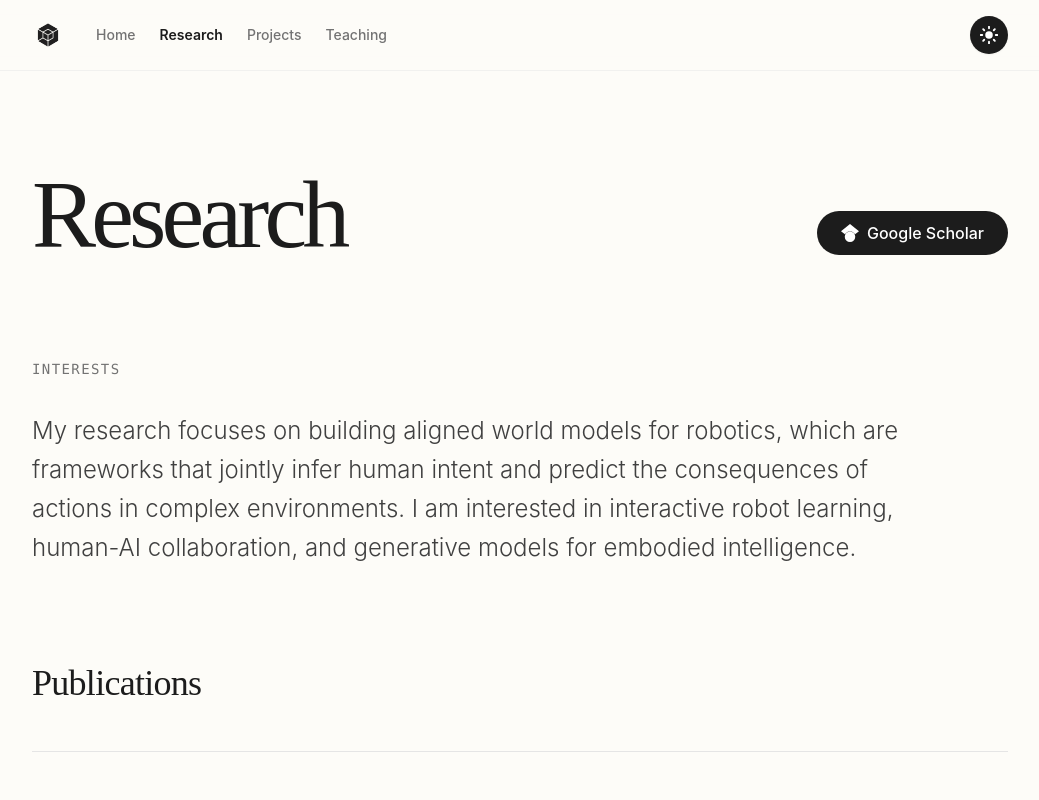
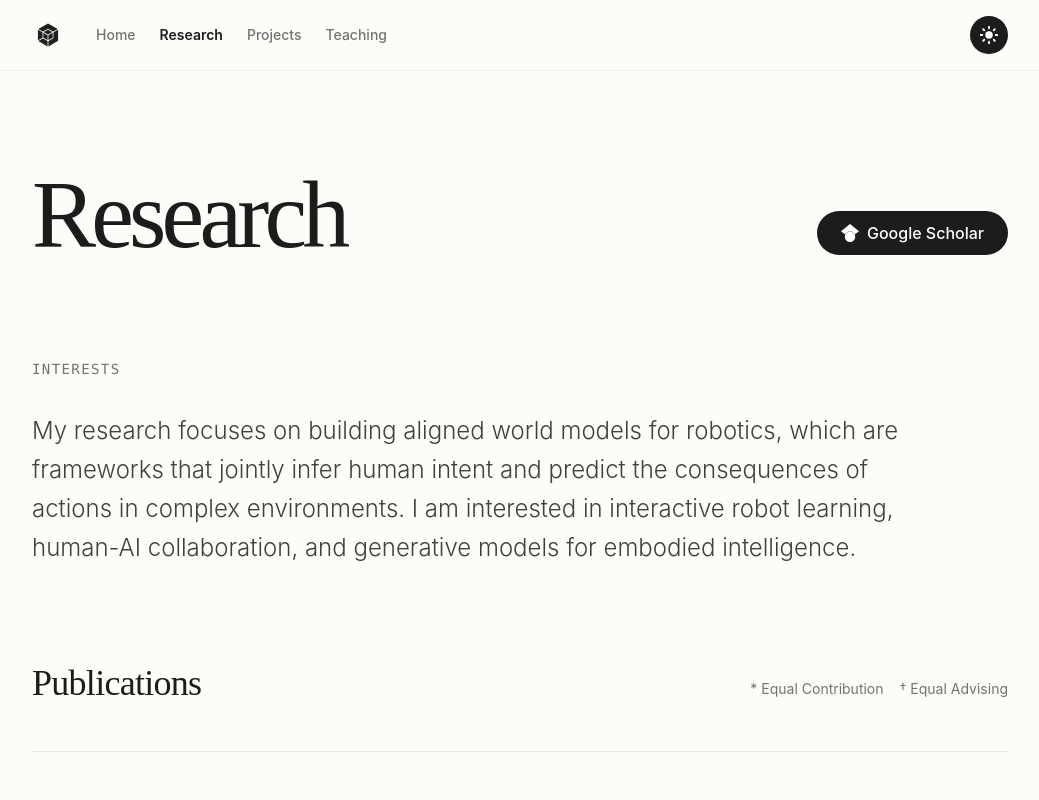
Before and after one commit to ethanvillalovoz/ethanvillalovoz.github.io, a Next.js app: page /research in a window 1280 px wide. Shown: the top 800 px of the page, without its empty margins (120-1159 px from the left). Built offline with nearby package versions, Linux system fonts and the light colour scheme.

Commit message:
Added equal contributions/advising legend

```diff
--- a/src/app/research/page.tsx
+++ b/src/app/research/page.tsx
@@ -9,6 +9,8 @@ interface Author {
 	name: string;
 	url?: string;
 	isMe?: boolean;
+	equalContribution?: boolean;
+	equalAdvising?: boolean;
 }
 
 interface Paper {
@@ -78,7 +80,13 @@ export default function ResearchPage() {
 			</section>
 
 			<section className="mb-12">
-				<h2 className="text-4xl font-serif mb-12 text-primary dark:text-white">Publications</h2>
+				<div className="flex flex-col md:flex-row md:items-end justify-between mb-12 gap-4">
+					<h2 className="text-4xl font-serif text-primary dark:text-white">Publications</h2>
+					<div className="text-sm text-neutral-500 dark:text-neutral-400 mb-1">
+						<span className="mr-4">* Equal Contribution</span>
+						<span>† Equal Advising</span>
+					</div>
+				</div>
 				<div className="flex flex-col gap-12">
 					{papers.map((paper) => (
 						<motion.article
@@ -123,6 +131,8 @@ export default function ResearchPage() {
 													{author.name}
 												</span>
 											)}
+											{author.equalContribution && "*"}
+											{author.equalAdvising && "†"}
 											{index < paper.authors.length - 1 && ", "}
 										</span>
 									))}
```
